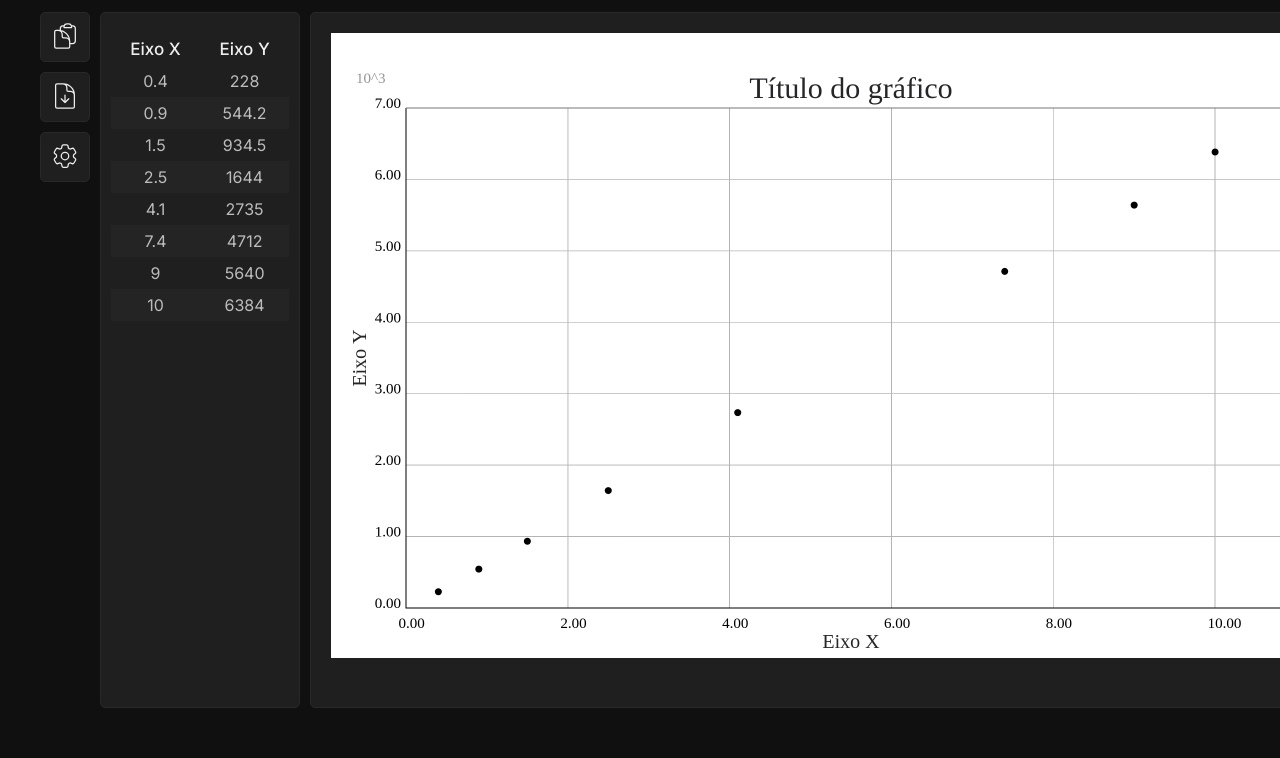
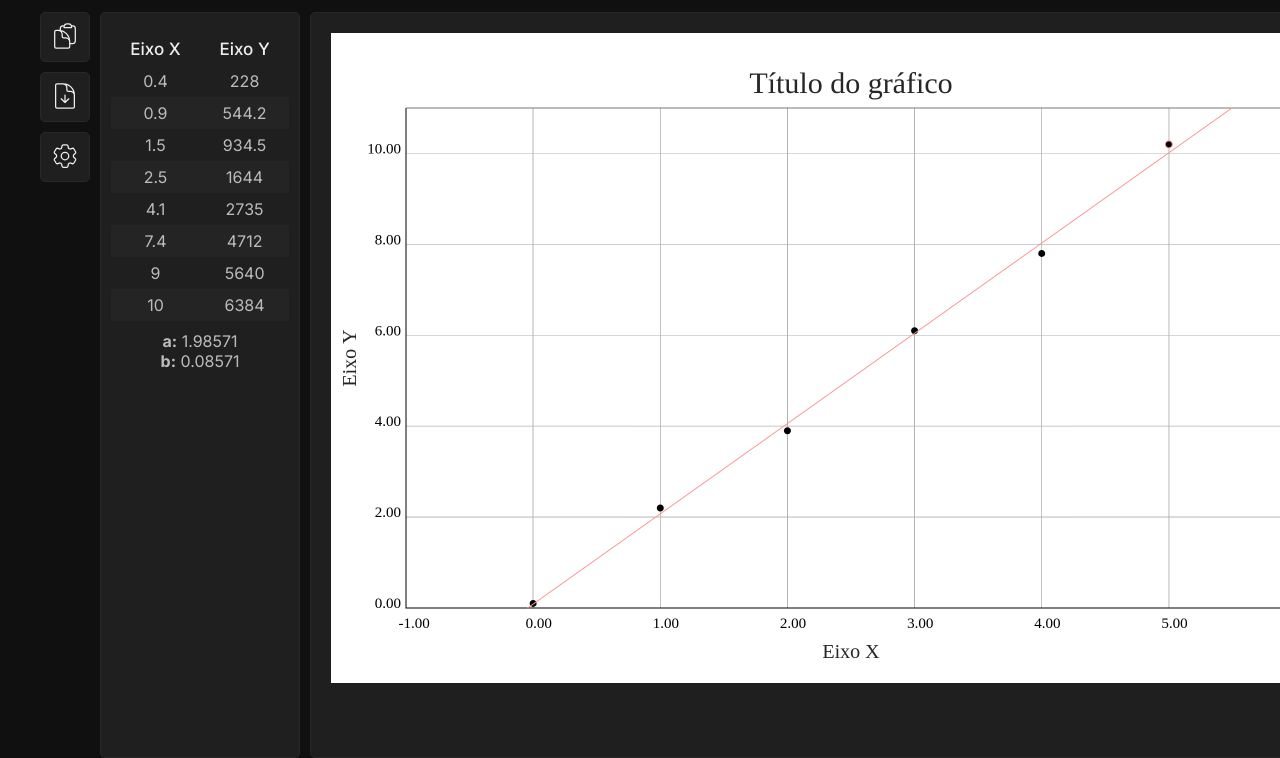
Before and after one commit to addoneto/graphjs, a plain HTML site: page index.html in a window 1280 px wide. Shown: the part 88-846 px from the top of the page. Before the commit the page ends 800 px from the top, so only its background shows below. Drawn offline with Linux system fonts and the light colour scheme.

Commit message:
mq0 linear regression

```diff
--- a/index.html
+++ b/index.html
@@ -67,6 +67,11 @@
                     </tr>
                 </tbody>
             </table>
+
+            <div id="regression-data">
+                <label><b>a:</b> 0.0000</label> <br>
+                <label><b>b:</b> 0.0000</label>
+            </div>
         </section>
 
         <section id="graphresult" class="card">
@@ -97,6 +102,7 @@
     </div>
 
     <script type="module" src="./src/testpoints.js"></script>
+    <script type="module" src="./src/regression.js"></script>
     <script type="module" src="./src/canvas.js"></script>
     <script type="module" src="./src/graph.js"></script>
     <script type="module" src="./src/main.js"></script>
--- a/src/graph.js
+++ b/src/graph.js
@@ -1,6 +1,5 @@
-import { points00, points01, points02  } from "./testpoints.js";
-
-// reduzir para eixos com order <= -3
+import { points00, points01, points02,linear, noiselinear, quadratic, log, exp, horizontal, vertical } from "./testpoints.js";
+import regression from "./regression.js";
 
 class Graph {
     constructor(posX, posY, w, h) {
@@ -9,7 +8,7 @@ class Graph {
         this.width = w;
         this.height = h
 
-        this.points = points00;
+        this.points = noiselinear;
 
         this.labelDecimals = 2;
 
@@ -18,6 +17,7 @@ class Graph {
             xlabel: "Eixo X",
             ylabel: "Eixo Y",
             decimal: 2,
+            legend_font: 10,
         }
     }
 
@@ -29,14 +29,16 @@ class Graph {
         this.graphConfig.ylabel = info.ylabel ? info.ylabel : this.graphConfig.ylabel;
 
         this.graphConfig.title = info.title ? info.title : this.graphConfig.title;
-        this.render(ctx);
+        return this.render(ctx);
     }
 
     render(ctx) {
-        console.log(points00);
+        // console.log(points00);
+
+        // ctx.restore();
 
         ctx.fillStyle = "#ffffff";
-        ctx.fillRect(0, 0, this.width + this.posX + 100, this.height + this.posY + 100);
+        ctx.fillRect(0, 0, this.width + this.posX + 100, this.height + this.posY + 150);
 
         this.getFramingBoundaries();
         this.debugFrame();
@@ -53,7 +55,7 @@ class Graph {
 
         this.drawPoints(ctx);
 
-        console.log(this.points);
+        return this.drawRegressionLine(ctx);
     }
 
     drawAxis(ctx) {
@@ -80,14 +82,14 @@ class Graph {
         ctx.font = "60px Computer-Modern-Bold";
 
         ctx.textAlign = "center";
-        ctx.fillText(this.graphConfig.title, (this.width/2) + this.posX, this.posY -20);
+        ctx.fillText(this.graphConfig.title, (this.width/2) + this.posX, this.posY - 30);
 
         ctx.font = "40px Computer-Modern";
 
-        ctx.fillText(this.graphConfig.xlabel, (this.width/2) + this.posX, this.posY + this.height + 80);
+        ctx.fillText(this.graphConfig.xlabel, (this.width/2) + this.posX, this.posY + this.height + 100);
 
         ctx.save();
-        ctx.translate(this.posX - 80, (this.height/2) + this.posY);
+        ctx.translate(this.posX - 100, (this.height/2) + this.posY);
         ctx.rotate(-Math.PI/2);
         ctx.fillText(this.graphConfig.ylabel, 0, 0);
         ctx.restore();
@@ -96,23 +98,29 @@ class Graph {
     debugFrame() {
         console.log("X max: " + this.max_x + " | " + "X frame max: " + this.frameXmax);
         console.log("X min: " + this.min_x + " | " + "X frame min: " + this.frameXmin);
-        console.log("X avg order: 10^" + this.xavg_magnitude + " = " + this.xavg_order);
+        console.log("X avg order: 10^" + this.xavg_dist_magnitude + " = " + this.xavg_dist_order);
         console.log("__________________________");
         console.log("Y max: " + this.max_y + " | " + "Y frame max: " + this.frameYmax);
         console.log("Y min: " + this.min_y + " | " + "Y frame min: " + this.frameYmin);
-        console.log("Y avg order: 10^" + this.yavg_magnitude + " = " + this.yavg_order);
+        console.log("Y avg order: 10^" + this.yavg_dist_magnitude + " = " + this.yavg_dist_order);
     }
 
     getFramingBoundaries() {
-        this.sortPoitns();
+        this.sortPoints();
 
         this.max_y = this.points[0][1];
         this.min_y = this.points[0][1];
 
-        let yavg = 0;
-        let xavg = 0;
+        this.xavg = 0;
+        this.yavg = 0;
+
+        let yavg_dist = 0;
+        let xavg_dist = 0;
 
         for(let i = 0; i < this.points.length; i++) {
+            this.xavg += this.points[i][0];
+            this.yavg += this.points[i][1];
+
             if(this.points[i][1] > this.max_y) {
                 this.max_y = this.points[i][1];
             } else if(this.points[i][1] < this.min_y) {
@@ -120,33 +128,36 @@ class Graph {
             }
 
             if (i > 0) {
-                yavg += (this.points[i][1] - this.points[i-1][1]);
-                xavg += (this.points[i][0] - this.points[i-1][0]);
+                yavg_dist += (this.points[i][1] - this.points[i-1][1]);
+                xavg_dist += (this.points[i][0] - this.points[i-1][0]);
             }
         }
 
-        xavg = xavg / this.points.length;
-        yavg = yavg / this.points.length;
+        this.xavg = this.xavg / this.points.length;
+        this.yavg = this.yavg / this.points.length;
 
-        this.xavg = xavg;
-        this.yavg = yavg;
+        xavg_dist = Math.abs(xavg_dist / this.points.length);
+        yavg_dist = Math.abs(yavg_dist / this.points.length);
 
-        this.yavg_magnitude = Math.round(Math.log10(yavg));
-        this.yavg_order = Math.pow(10, this.yavg_magnitude);
-        this.frameYmax = round(this.max_y, this.yavg_magnitude);
-        this.frameYmin = round(this.min_y, this.yavg_magnitude, false);
+        this.xavg_dist = xavg_dist;
+        this.yavg_dist = yavg_dist;
+
+        this.yavg_dist_magnitude = Math.round(Math.log10(yavg_dist));
+        this.yavg_dist_order = Math.pow(10, this.yavg_dist_magnitude);
+        this.frameYmax = round(this.max_y, this.yavg_dist_magnitude);
+        this.frameYmin = round(this.min_y, this.yavg_dist_magnitude, false);
 
         this.max_x = this.points[this.points.length - 1][0];
         this.min_x = this.points[0][0];
 
-        this.xavg_magnitude = Math.round(Math.log10(xavg));
-        this.xavg_order = Math.pow(10, this.xavg_magnitude);
-        this.frameXmax = round(this.max_x, this.xavg_magnitude);
-        this.frameXmin = round(this.min_x, this.xavg_magnitude, false);
+        this.xavg_dist_magnitude = Math.round(Math.log10(xavg_dist));
+        this.xavg_dist_order = Math.pow(10, this.xavg_dist_magnitude);
+        this.frameXmax = round(this.max_x, this.xavg_dist_magnitude);
+        this.frameXmin = round(this.min_x, this.xavg_dist_magnitude, false);
     }
 
     // quick sort
-    sortPoitns() {
+    sortPoints() {
         pointsQuickSort(this.points, 0, this.points.length - 1);
     }
 
@@ -155,7 +166,7 @@ class Graph {
         ctx.strokeStyle = "rgb(180, 180, 180)";
 
         let nx = this.frameXmax - this.frameXmin;
-        nx = nx / this.xavg_order;
+        nx = nx / this.xavg_dist_order;
 
         let xmult = 1;
         if(nx > 10) {
@@ -172,19 +183,19 @@ class Graph {
 
         ctx.fillStyle = "rgb(150, 150, 150)";
 
-        if (this.xavg_magnitude >= 3) {
-            ctx.fillText("10^" + this.xavg_magnitude, this.posX + this.width, this.posY + this.height + 40);
+        if (this.xavg_dist_magnitude >= 3) {
+            ctx.fillText("10^" + this.xavg_dist_magnitude, this.posX + this.width, this.posY + this.height + 40);
         }
 
-        if (this.yavg_magnitude >= 3) {
-            ctx.fillText("10^" + this.yavg_magnitude, this.posX - 100, this.posY - 50);
+        if (this.yavg_dist_magnitude >= 3) {
+            ctx.fillText("10^" + this.yavg_dist_magnitude, this.posX - 100, this.posY - 50);
         }
 
         ctx.fillStyle = "rgb(0, 0, 0)";
 
         for(let i = 0; i <= nx; i+= xmult){
             let xpos = i * this.xTileWidth;
-            let label = this.frameXmin + i * this.xavg_order;
+            let label = this.frameXmin + i * this.xavg_dist_order;
 
             ctx.moveTo(this.posX + xpos, this.posY + this.height);
             ctx.lineTo(this.posX + xpos, this.posY);
@@ -192,8 +203,8 @@ class Graph {
 
             // tirar do for, criar dos loops separados
             // tirar o 3 hardcoded, permitir config
-            if (this.xavg_magnitude >= 3) {
-                label = label / this.xavg_order;
+            if (this.xavg_dist_magnitude >= 3) {
+                label = label / this.xavg_dist_order;
             }
 
             label = Number.parseFloat(label).toFixed(this.graphConfig.decimal);
@@ -203,7 +214,7 @@ class Graph {
         }
 
         let ny = this.frameYmax - this.frameYmin;
-        ny = ny / this.yavg_order;
+        ny = ny / this.yavg_dist_order;
 
         this.yTileWidth = this.height / ny;
 
@@ -220,14 +231,14 @@ class Graph {
 
         for(let i = 0; i <= ny; i+= ymult) {
             let ypos = i * this.yTileWidth;
-            let label = this.frameYmin + i * this.yavg_order;
+            let label = this.frameYmin + i * this.yavg_dist_order;
 
             ctx.moveTo(this.posX, this.posY + this.height - ypos);
             ctx.lineTo(this.posX + this.width, this.posY + this.height - ypos);
             ctx.stroke();
 
-            if (this.yavg_magnitude >= 3) {
-                label = label / this.yavg_order;
+            if (this.yavg_dist_magnitude >= 3) {
+                label = label / this.yavg_dist_order;
             }
 
             label = Number.parseFloat(label).toFixed(this.graphConfig.decimal);
@@ -252,6 +263,51 @@ class Graph {
             ctx.arc(cx + this.posX, this.height + this.posY - cy, 7, 0, 2 * Math.PI);
             ctx.fill();
         }
+    }
+
+    drawRegressionLine(ctx){
+        let line = regression(this.points, this.xavg, this.yavg);
+
+        ctx.strokeStyle = "rgb(250, 150, 150)";
+
+        let xrange = this.frameXmax - this.frameXmin;
+        let xpixelConv = this.width / xrange;
+
+        let yrange = this.frameYmax - this.frameYmin;
+        let ypixelConv = this.height / yrange;
+
+        let xm0 = (this.frameYmin - line[1])/line[0];
+        let xm1 = (this.frameYmax - line[1])/line[0]
+
+        console.log("...");
+
+        console.log(xm0);
+        console.log(xm1);
+        console.log(xm0 <= this.frameXmin);
+        console.log(xm1 >= this.frameXmax);
+
+        console.log("...");
+
+        if(xm0 <= this.frameXmin){
+            let y0 = line[0] * this.frameXmin + line[1] - this.frameYmin;
+            ctx.moveTo(this.posX, this.posY + this.height - (y0 * ypixelConv) );
+        } else{
+            xm0 -= this.frameXmin;
+            ctx.moveTo(this.posX + (xm0 * xpixelConv), this.posY + this.height);
+        }
+
+        if(xm1 >= this.frameXmax) {
+            let y1 = line[0] * this.frameXmax + line[1] - this.frameYmin;
+            ctx.lineTo(this.posX + this.width, this.posY + this.height - (y1 * ypixelConv) );
+        } else {
+            xm1 -= this.frameXmin;
+            ctx.lineTo(this.posX + xm1 * xpixelConv, this.posY);
+        }
+
+        ctx.stroke();
+
+        ctx.strokeStyle = "rgb(0, 0, 0)";
+        return line;
     }
 }
 
--- a/src/main.js
+++ b/src/main.js
@@ -3,11 +3,12 @@ import { Canvas } from "./canvas.js"
 import { points00 } from "./testpoints.js"
 
 let graph = new Graph(150, 150, 1780, 1000);
-let canvas = new Canvas("cgraph", 2000, 1300, 0, 0, 2);
+let canvas = new Canvas("cgraph", 2000, 1400, 0, 0, 2);
 
 window.onload = () => {
     canvas.create();
-    graph.render(canvas.ctx);
+    let line = graph.render(canvas.ctx);
+    updateRegressionData(line);
 
     let arr = points00.slice();
     arr.unshift(["Eixo X","Eixo Y"]);
@@ -19,6 +20,8 @@ const table = document.getElementById("data-table");
 const input_title = document.getElementById("title");
 const input_xaxis = document.getElementById("xaxis");
 const input_yaxis = document.getElementById("yaxis");
+
+const regressionData = document.getElementById("regression-data");
 
 document.getElementById("savegraph").addEventListener("click", () => {
     let link = document.createElement('a');
@@ -66,9 +69,15 @@ document.getElementById("clipboard-paste").addEventListener("click", () => {
         input_xaxis.value = info.xlabel;
         input_yaxis.value = info.ylabel;
 
-        graph.update(canvas.ctx, graphpoints, info);
+        let line = graph.update(canvas.ctx, graphpoints, info);
+        updateRegressionData(line);
     })
 });
+
+function updateRegressionData(line){
+    regressionData.children[0].innerHTML = "<b>a:</b> " + line[0].toFixed(5);
+    regressionData.children[2].innerHTML = "<b>b:</b> " + line[1].toFixed(5);
+}
 
 function updateTable(arr){
     table.children[0].children[0].children[0].innerHTML = arr[0][0];
@@ -119,7 +128,8 @@ function closeConfiguration() {
         ylabel: input_yaxis.value,
     }
 
-    graph.update(canvas.ctx, null, info);
+    let line = graph.update(canvas.ctx, null, info);
+    updateRegressionData(line);
 
     config = false;
 }
--- /dev/null
+++ b/src/regression.js
@@ -0,0 +1,18 @@
+export default function getRegressionLine(points, avgX, avgY) {
+    console.log("avg X: " + avgX + " | avg Y: " + avgY);
+    let a = 0;
+    let b = 0;
+    let dsum = 0;
+    for(let i = 0; i < points.length; i++) {
+        let x = (points[i][0] - avgX);
+
+        a += (x * (points[i][1] - avgY));
+        dsum += (x * x);
+    }
+
+    a = a / dsum;
+    b = (avgY - a * avgX);
+
+    console.log("a:" + a + " | b: " + b);
+    return [a, b];
+}
--- a/src/testpoints.js
+++ b/src/testpoints.js
@@ -31,4 +31,66 @@ let points02 = [
     [7, 49],
 ];
 
-export { points00, points01, points02};
+let linear = [
+  [0, 0],
+  [1, 2],
+  [2, 4],
+  [3, 6],
+  [4, 8],
+  [5, 10]
+];
+
+let noiselinear = [
+  [0, 0.1],
+  [1, 2.2],
+  [2, 3.9],
+  [3, 6.1],
+  [4, 7.8],
+  [5, 10.2]
+];
+
+let quadratic = [
+  [-3, 9],
+  [-2, 4],
+  [-1, 1],
+  [0, 0],
+  [1, 1],
+  [2, 4],
+  [3, 9]
+];
+
+let log = [
+  [1, 0],
+  [2, 0.69],
+  [3, 1.10],
+  [4, 1.39],
+  [5, 1.61],
+  [6, 1.79]
+];
+
+let exp = [
+  [0, 100],
+  [1, 80],
+  [2, 64],
+  [3, 51.2],
+  [4, 40.96],
+  [5, 32.77]
+];
+
+let horizontal = [
+  [0, 5],
+  [1, 5],
+  [2, 5],
+  [3, 5],
+  [4, 5]
+];
+
+let vertical = [
+  [3, 1],
+  [3, 2],
+  [3, 3],
+  [3, 4],
+  [3, 5]
+];
+
+export { points00, points01, points02,linear, noiselinear, quadratic, log, exp, horizontal, vertical};
--- a/styles/main.css
+++ b/styles/main.css
@@ -89,6 +89,12 @@ button:hover {
     min-height: 400px;
     margin: 0 10px;
     padding: 20px 0;
+}
+
+#table-container div {
+    margin-top: 10px;
+    text-align: center;
+    color: #bcbcbc;
 }
 
 table {
```
